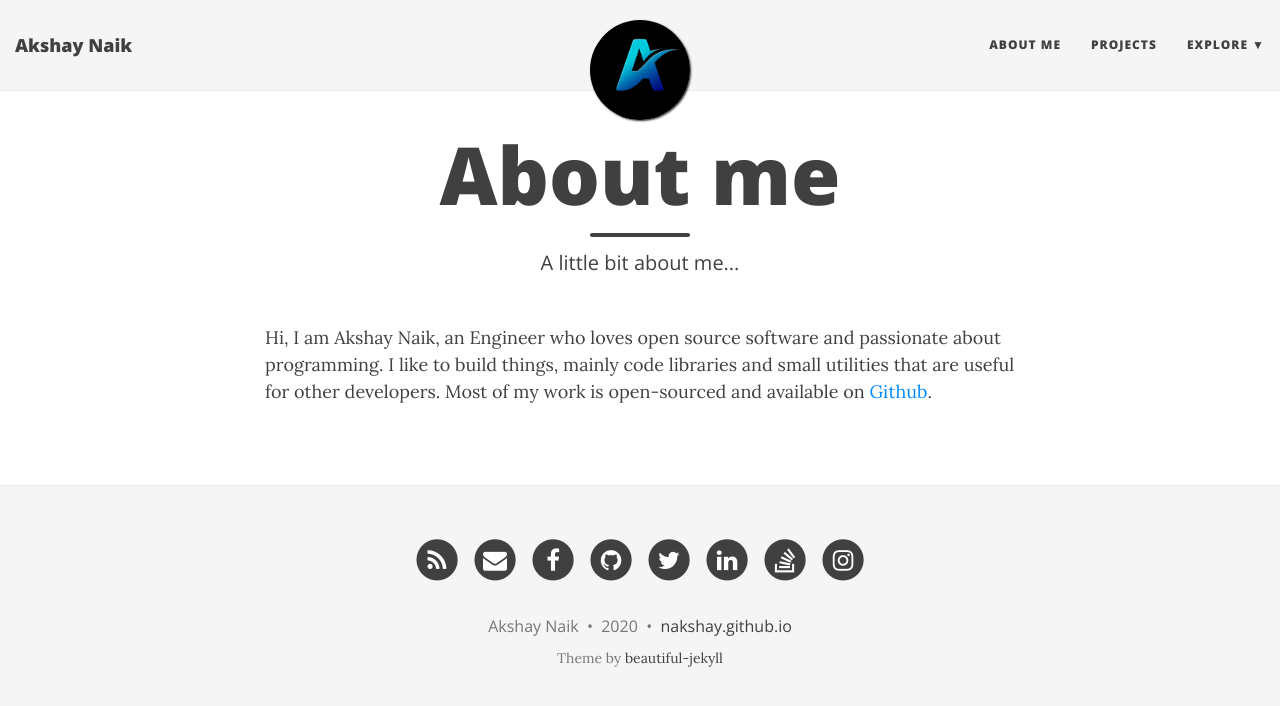
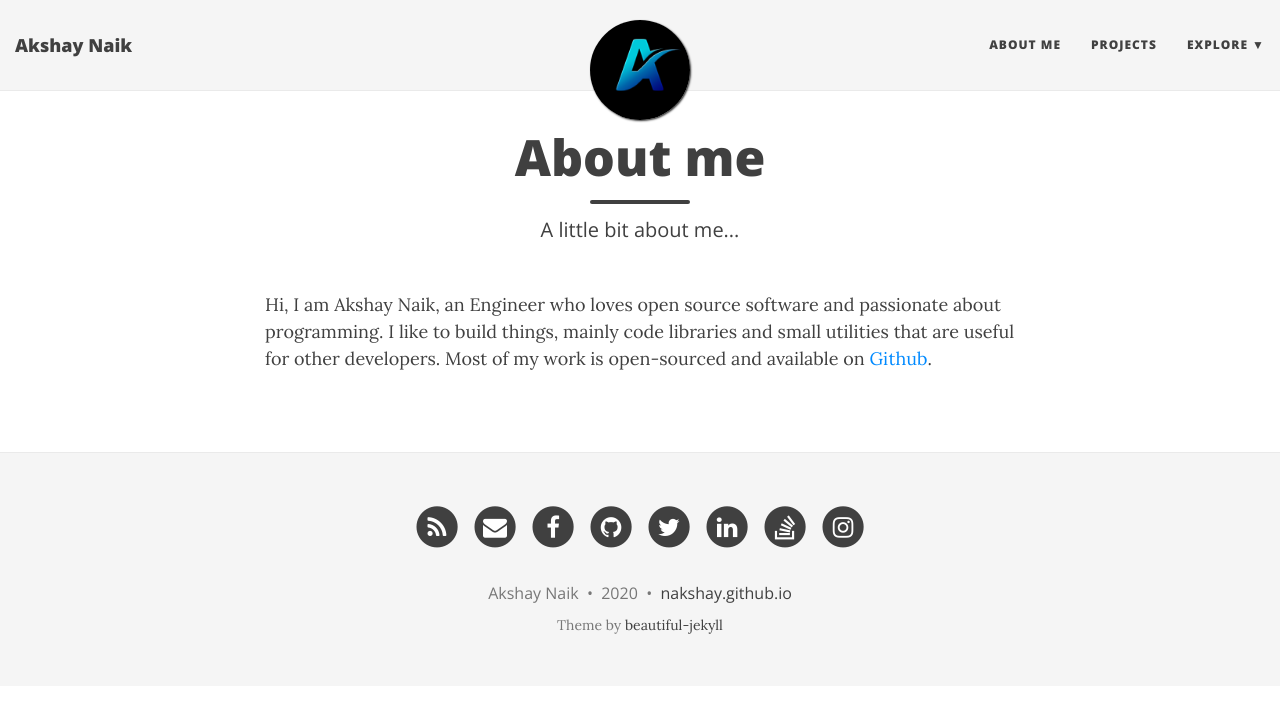
Before and after one commit to nakshay/nakshay.github.io, a Jekyll site: the page built from aboutme.md, in a window 1280 px wide. Shown: the top 706 px of the page. Built offline with Jekyll 4.4.1, drawn with Linux system fonts in a browser that asks for light colours; nearby versions of some CDN libraries.

Commit message:
Update main.css

```diff
--- a/css/main.css
+++ b/css/main.css
@@ -523,7 +523,7 @@ footer .theme-by {
     padding: 150px 0;
   }
   .intro-header .page-heading h1 {
-    font-size: 80px;
+    font-size: 50px;
   }
   .intro-header .post-heading h1 {
     font-size: 50px;
```
